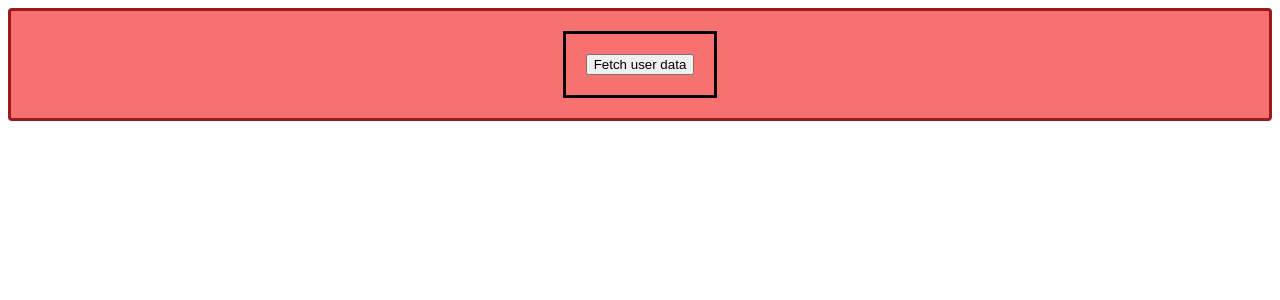
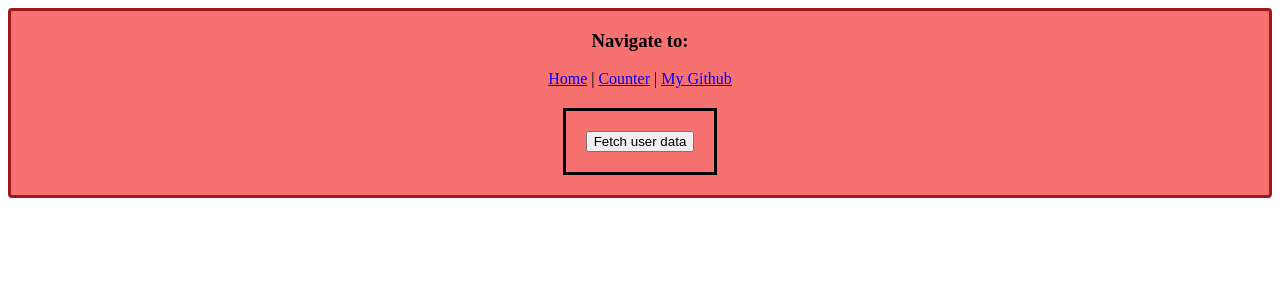
Before and after one commit to Kekko26/react-exercises, a React (Create React App) app: page /users/1 in a window 1280 px wide. Shown: the top 300 px of the page. Built offline with nearby package versions, Linux system fonts and the light colour scheme.

Commit message:
Exercise done

```diff
--- a/src/AppTwo.js
+++ b/src/AppTwo.js
@@ -1,4 +1,4 @@
-import { Route, Routes } from "react-router-dom";
+import { Link, Route, Routes } from "react-router-dom";
 import { Welcome } from "./Welcome";
 import { Counter } from "./Counter"
 import { ShowGitHubUser } from "./ShowGitHubUser";
@@ -7,6 +7,9 @@ export function AppTwo(){
 
     return(
         <div>
+            <h3>Navigate to:</h3>
+            <p><Link to={"/"}>Home</Link> | <Link to={"counter"}>Counter</Link> | <Link to={"/users/kekko26"}>My Github</Link></p>
+
         <Routes>
             <Route path="/" element={<Welcome name={'Pio'}/>}/>
             <Route path="counter" element={<Counter/>}/>
```
